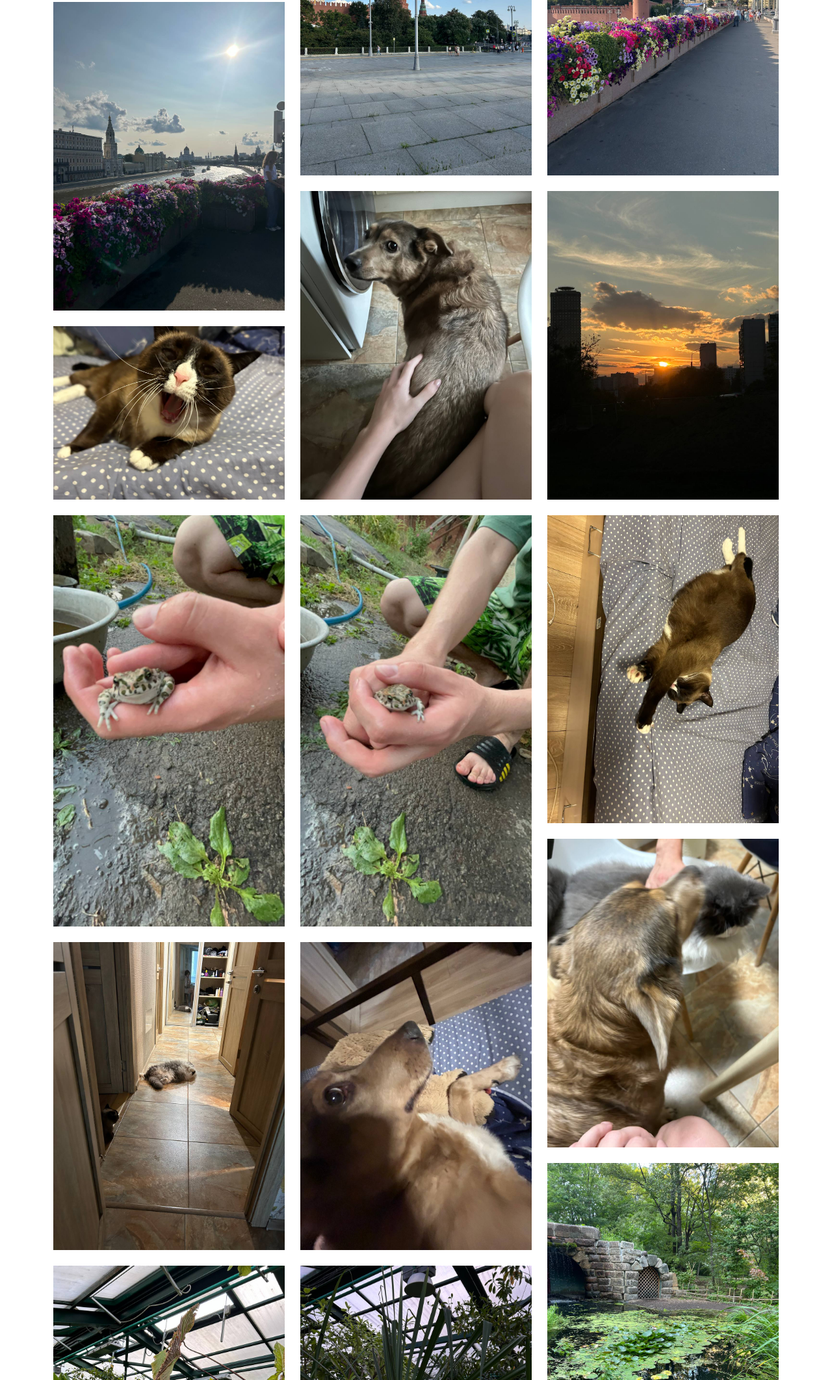
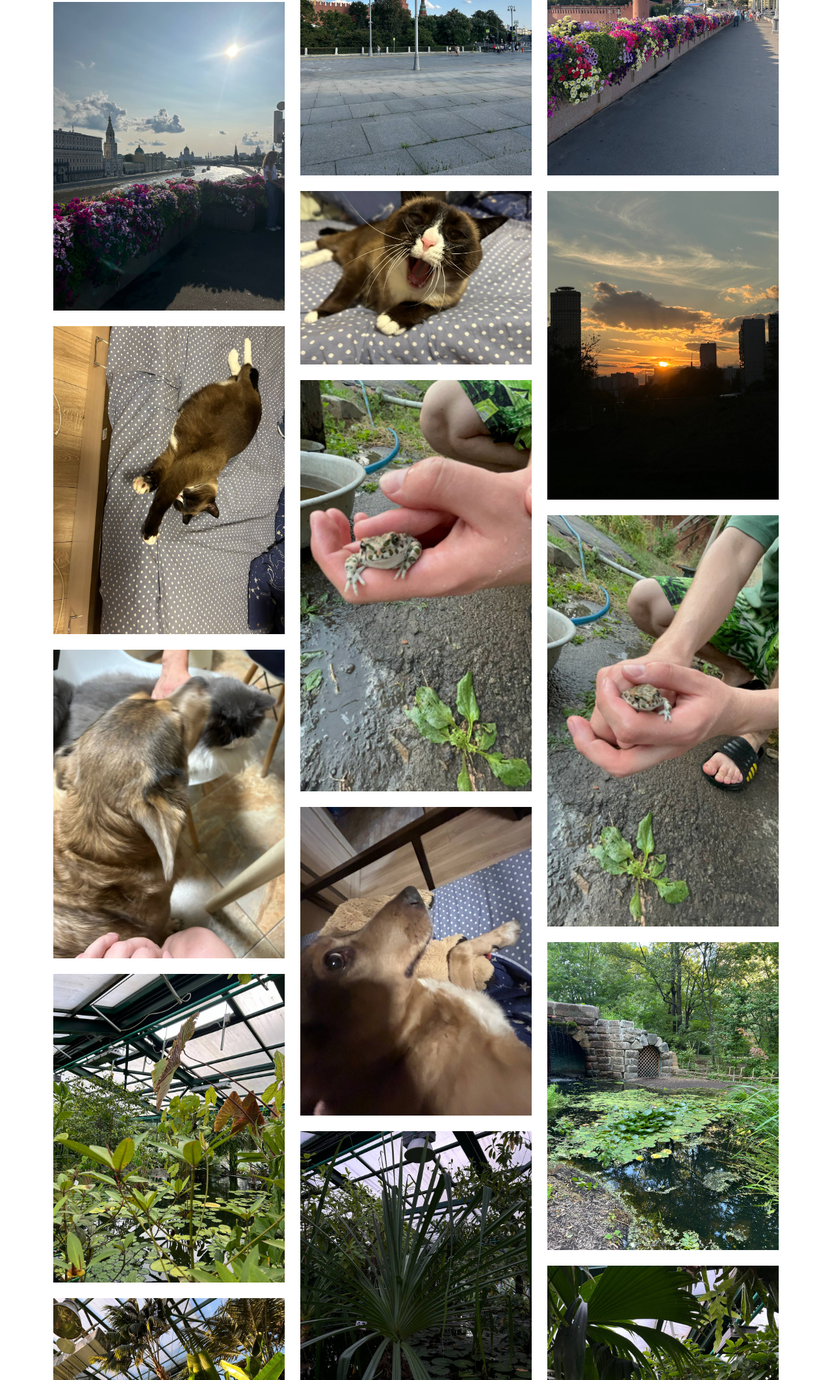
Before and after one commit to shmvsky/cn-site, a plain HTML site: page index.html in a window 1280 px wide. Shown: the part 2184-4308 px from the top of the page at 65% size. Drawn offline with Linux system fonts and the light colour scheme.

Commit message:
removes some photos

```diff
--- a/index.html
+++ b/index.html
@@ -259,16 +259,6 @@
             </div>
 
             <!-- Зверушки -->
-            <div class="col-lg-4 col-md-6 portfolio-item isotope-item filter-animals" style="position: absolute; left: 0px; top: 0px;">
-              <div class="portfolio-content h-100">
-                <img src="assets/img/animals/animals-1.jpg" class="img-fluid" alt="">
-                <div class="portfolio-info">
-                  <div>
-                    <a href="assets/img/animals/animals-1.jpg" data-gallery="portfolio-gallery-app" class="glightbox preview-link"><i class="bi bi-zoom-in"></i></a>
-                  </div>
-                </div>
-              </div>
-            </div>
 
             <div class="col-lg-4 col-md-6 portfolio-item isotope-item filter-animals" style="position: absolute; left: 0px; top: 0px;">
               <div class="portfolio-content h-100">
@@ -320,17 +310,6 @@
                 <div class="portfolio-info">
                   <div>
                     <a href="assets/img/animals/animals-6.jpg" data-gallery="portfolio-gallery-app" class="glightbox preview-link"><i class="bi bi-zoom-in"></i></a>
-                  </div>
-                </div>
-              </div>
-            </div>
-
-            <div class="col-lg-4 col-md-6 portfolio-item isotope-item filter-animals" style="position: absolute; left: 0px; top: 0px;">
-              <div class="portfolio-content h-100">
-                <img src="assets/img/animals/animals-7.jpg" class="img-fluid" alt="">
-                <div class="portfolio-info">
-                  <div>
-                    <a href="assets/img/animals/animals-7.jpg" data-gallery="portfolio-gallery-app" class="glightbox preview-link"><i class="bi bi-zoom-in"></i></a>
                   </div>
                 </div>
               </div>
```
Also changed, not shown: assets/img/animals/animals-1.jpg (deleted), assets/img/animals/animals-7.jpg (deleted).
